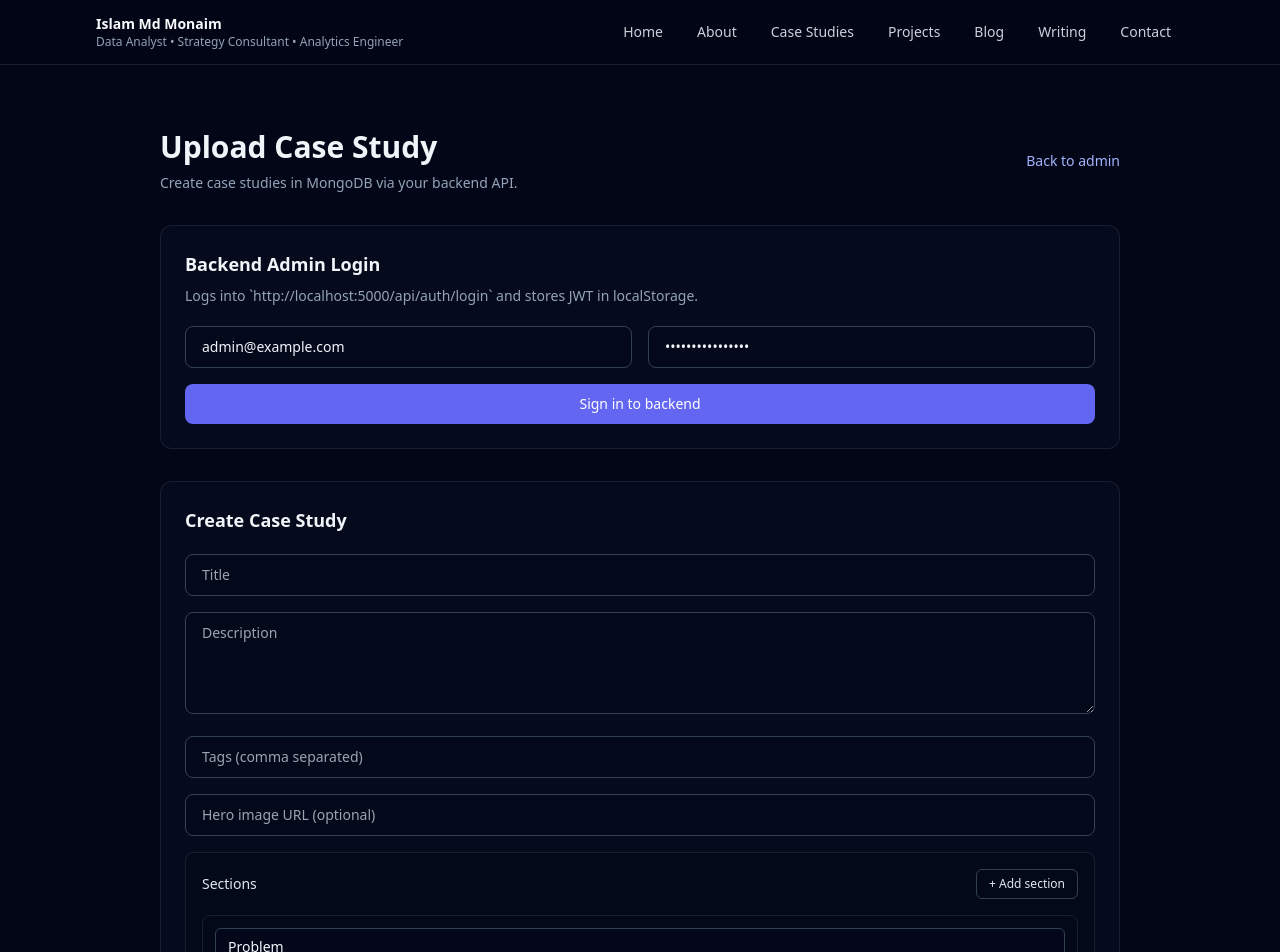
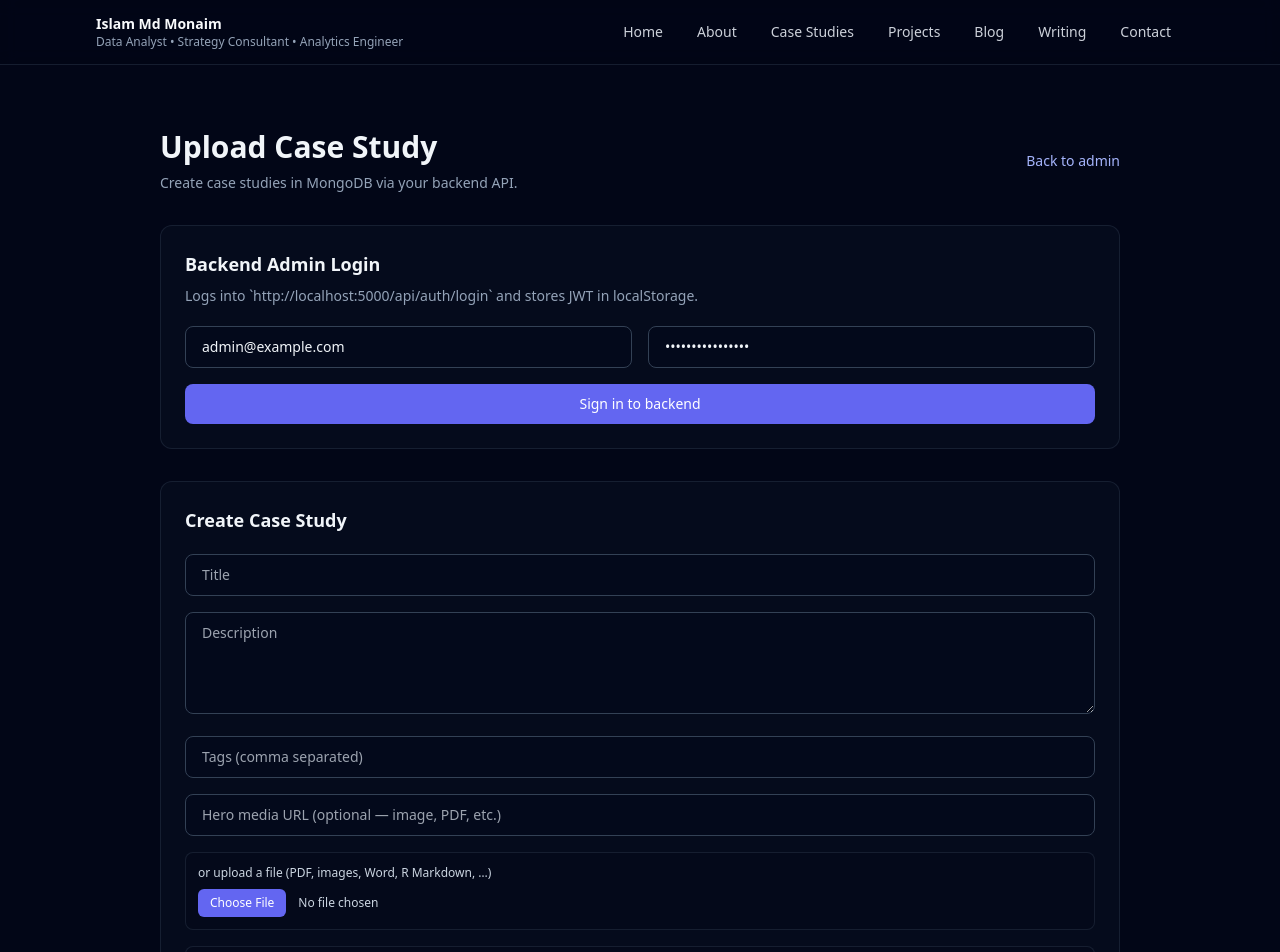
Before and after one commit to Monaim-knight/Knowledge-Hub-Analytics, a Next.js app: page /admin/case-studies/new in a window 1280 px wide. Shown: the top 952 px of the page. Built offline with nearby package versions, Linux system fonts and the light colour scheme; no server answers.

Commit message:
Fix PDF and other files issues

```diff
--- a/src/app/api/backend/[...path]/route.ts
+++ b/src/app/api/backend/[...path]/route.ts
@@ -20,6 +20,7 @@ async function proxy(req: NextRequest, method: string, path: string[]) {
 
   let body: BodyInit | undefined;
   if (!["GET", "HEAD"].includes(method)) {
+    // Preserve multipart/form-data for file uploads (do not use req.text()).
     body = await req.arrayBuffer();
   }
 
@@ -29,6 +30,8 @@ async function proxy(req: NextRequest, method: string, path: string[]) {
       headers,
       body,
       cache: "no-store",
+      // @ts-expect-error duplex required for streaming body in Node 18+
+      duplex: "half",
     });
 
     const text = await res.text();
--- a/src/components/admin/CaseStudyUploader.tsx
+++ b/src/components/admin/CaseStudyUploader.tsx
@@ -1,6 +1,7 @@
 "use client";
 
 import { useEffect, useMemo, useState } from "react";
+import { uploadBackendMediaFile } from "@/lib/backend-media-upload";
 
 type Section = {
   heading: string;
@@ -8,7 +9,7 @@ type Section = {
   image: string;
 };
 
-const API_BASE = process.env.NEXT_PUBLIC_API_BASE_URL || "http://localhost:5000/api";
+const API_BASE = "/api/backend";
 const TOKEN_KEY = "portfolio_backend_admin_token";
 
 export function CaseStudyUploader() {
@@ -27,6 +28,7 @@ export function CaseStudyUploader() {
   ]);
 
   const [submitLoading, setSubmitLoading] = useState(false);
+  const [fileLoading, setFileLoading] = useState(false);
   const [result, setResult] = useState<string>("");
   const [error, setError] = useState<string>("");
 
@@ -208,10 +210,41 @@ export function CaseStudyUploader() {
           />
           <input
             className="w-full rounded-lg border border-slate-700 bg-slate-950/30 px-4 py-2.5 text-sm text-slate-100"
-            placeholder="Hero image URL (optional)"
+            placeholder="Hero media URL (optional — image, PDF, etc.)"
             value={heroImage}
             onChange={(e) => setHeroImage(e.target.value)}
           />
+          <div className="rounded-lg border border-slate-800/70 bg-slate-950/20 p-3">
+            <label className="mb-2 block text-xs text-slate-300">
+              or upload a file (PDF, images, Word, R Markdown, …)
+            </label>
+            <input
+              type="file"
+              accept="*/*"
+              disabled={fileLoading || !token}
+              onChange={async (e) => {
+                const file = e.target.files?.[0];
+                if (!file || !token) return;
+                setFileLoading(true);
+                setError("");
+                try {
+                  const url = await uploadBackendMediaFile(
+                    file,
+                    token,
+                    "portfolio/case-studies"
+                  );
+                  setHeroImage(url);
+                  setResult(`${file.name} uploaded.`);
+                } catch (err) {
+                  setError(err instanceof Error ? err.message : "Upload failed");
+                } finally {
+                  setFileLoading(false);
+                  e.target.value = "";
+                }
+              }}
+              className="block w-full text-xs text-slate-300 file:mr-3 file:rounded-md file:border-0 file:bg-indigo-500 file:px-3 file:py-1.5 file:text-xs file:font-medium file:text-white"
+            />
+          </div>
 
           <div className="space-y-4 rounded-lg border border-slate-800/70 bg-slate-950/20 p-4">
             <div className="flex items-center justify-between">
```
Also changed, not shown: 1 other file (tests, documents, lock files or other folders).
